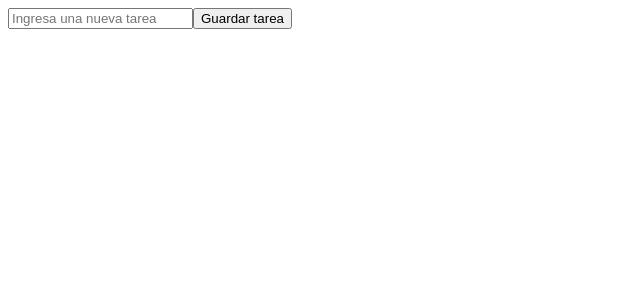
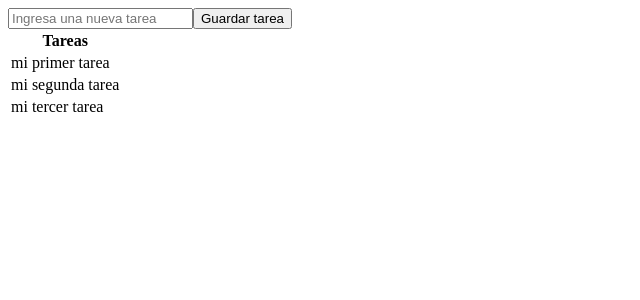
Before and after one commit to geronimoAL/react-localStorage, a React (Vite) app: page / in a window 1280 px wide. Shown: the top 300 px of the page, without its empty margins (0-640 px from the left). Built offline with nearby package versions, Linux system fonts and the light colour scheme.

Commit message:
agregando tabla con tareas y funcion que la agrega a ellas

```diff
--- a/src/App.tsx
+++ b/src/App.tsx
@@ -1,15 +1,38 @@
-import { useState } from 'react'
-import reactLogo from './assets/react.svg'
-import viteLogo from '/vite.svg'
-import './App.css'
-import CreadorTarea from './components/CreadorTarea';
+import { useState } from "react";
+import reactLogo from "./assets/react.svg";
+import viteLogo from "/vite.svg";
+import "./App.css";
+import CreadorTarea from "./components/CreadorTarea";
 function App() {
-
+  const [tareas, setTareas] = useState([
+    { name: "mi primer tarea", done: false },
+    { name: "mi segunda tarea", done: false },
+    { name: "mi tercer tarea", done: false },
+  ]);
+  function crearTarea(tareaNueva:string) {
+  if(!tareas.find(tarea => tarea.name === tareaNueva)){
+    setTareas([...tareas, {name:tareaNueva, done:false}])
+  }
+  }
   return (
     <>
-    <CreadorTarea/>
+      <CreadorTarea crearTarea={crearTarea} />
+      <table>
+        <thead>
+          <tr>
+            <th>Tareas</th>
+          </tr>
+        </thead>
+        <tbody>
+          {tareas.map((tarea) => (
+            <tr key={tarea.name}>
+              <td>{tarea.name}</td>
+            </tr>
+          ))}
+        </tbody>
+      </table>
     </>
-  )
+  );
 }
 
-export default App
+export default App;
--- a/src/components/CreadorTarea.tsx
+++ b/src/components/CreadorTarea.tsx
@@ -1,9 +1,13 @@
 "use client"
 import React, { useState } from 'react'
-function CreadorTarea () {
+interface CreadorTareaProps {
+  crearTarea: (tarea: string) => void;
+}
+function CreadorTarea ({crearTarea}:CreadorTareaProps) {
   const [tarea, setTarea] = useState("")
   const handleSubmit=(event: React.FormEvent<HTMLFormElement>)=>{
     event.preventDefault();
+    crearTarea(tarea)
     localStorage.setItem("task",tarea)
     setTarea("")
   }
```
